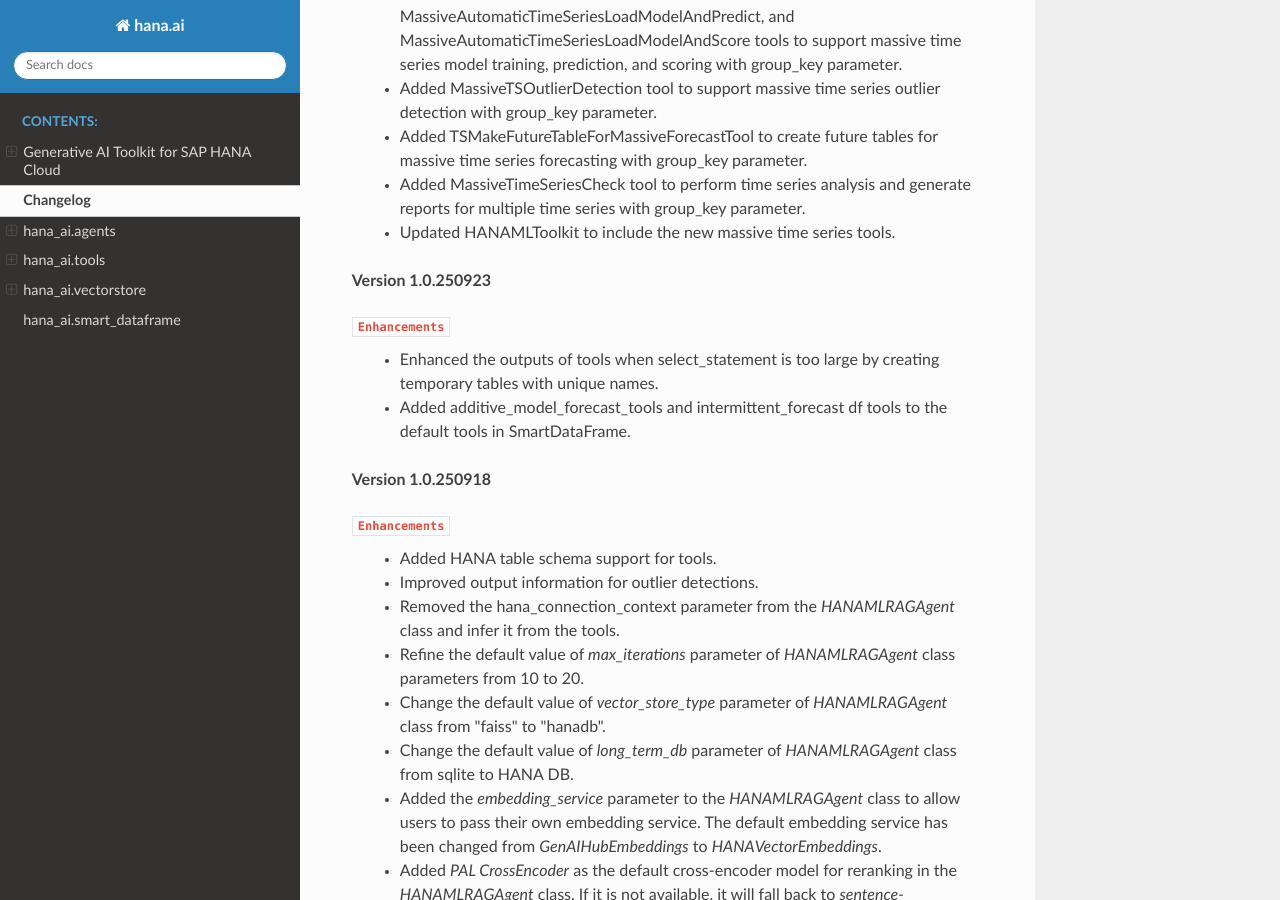
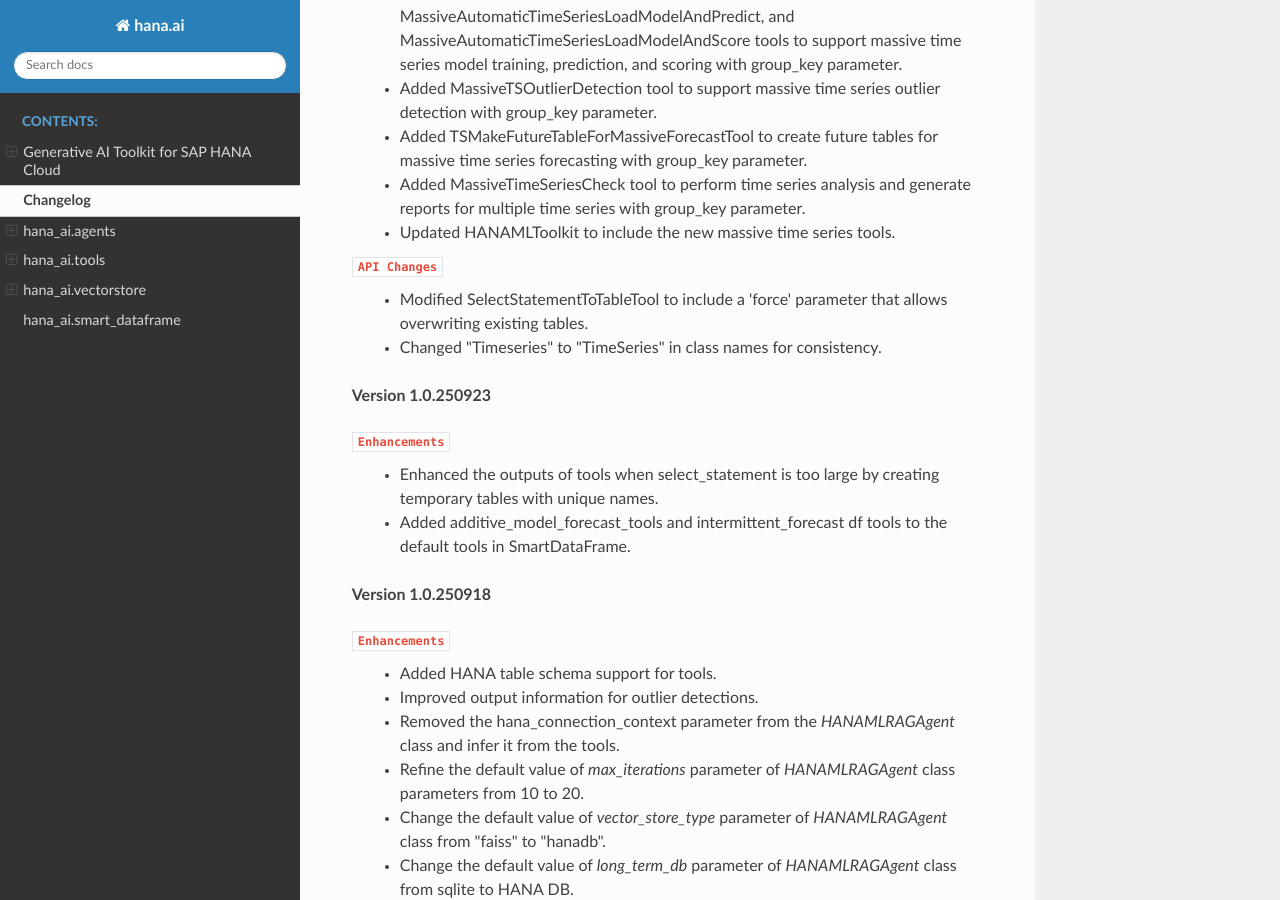
Before and after one commit to SAP/generative-ai-toolkit-for-sap-hana-cloud, a Sphinx documentation site: the page built from doc/changlog.rst, in a window 1280 px wide and 900 px high, scrolled down 305 px. Built offline with Sphinx 7.4.7 and the Read the Docs theme 3.1.0, drawn with Linux system fonts in a browser that asks for light colours.

Commit message:
update changelog

```diff
--- a/doc/changlog.rst
+++ b/doc/changlog.rst
@@ -9,6 +9,10 @@ Changelog
     - Added TSMakeFutureTableForMassiveForecastTool to create future tables for massive time series forecasting with group_key parameter.
     - Added MassiveTimeSeriesCheck tool to perform time series analysis and generate reports for multiple time series with group_key parameter.
     - Updated HANAMLToolkit to include the new massive time series tools.
+
+``API Changes``
+    - Modified SelectStatementToTableTool to include a 'force' parameter that allows overwriting existing tables.
+    - Changed "Timeseries" to "TimeSeries" in class names for consistency.
 
 **Version 1.0.250923**
 
```
